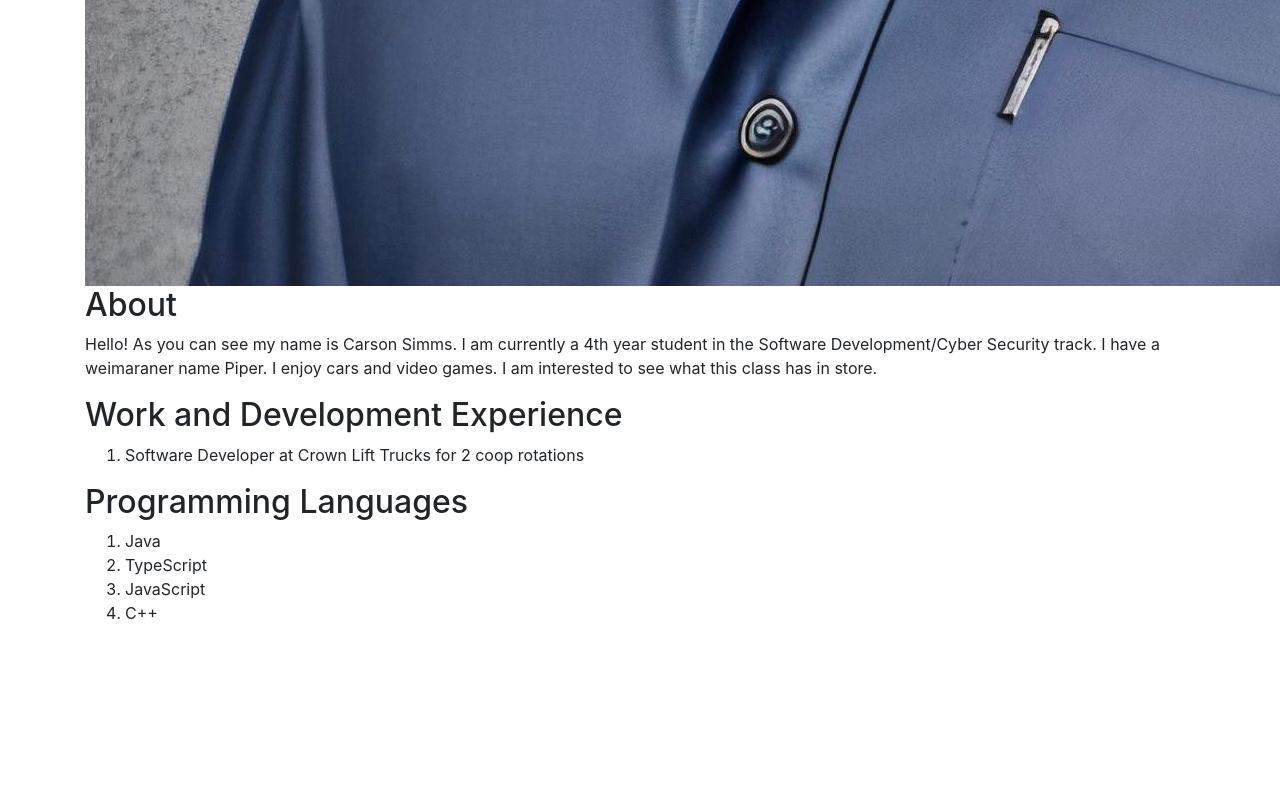
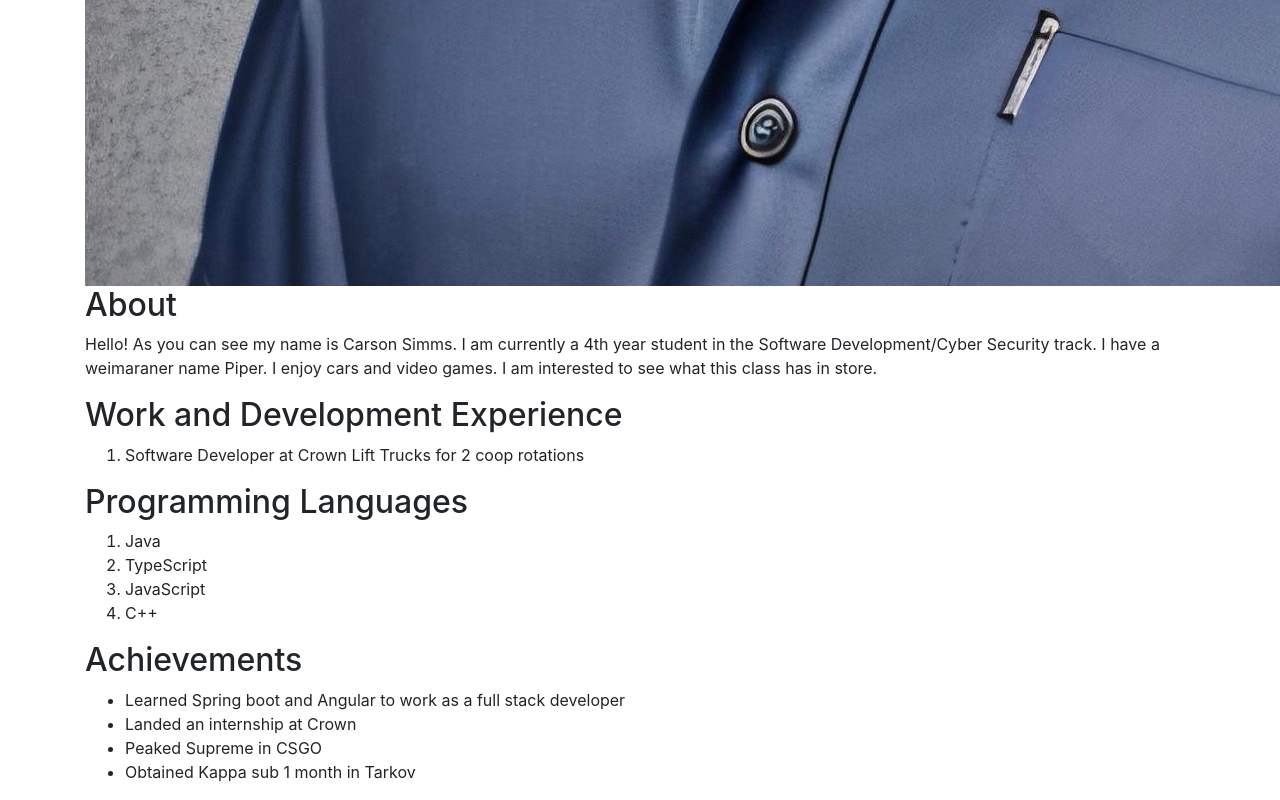
Before and after one commit to IT3049C-Lively-FA23/online-portfolio-Carson-Simms, a website: page index.html in a window 1280 px wide. Shown: the part 2578-3378 px from the top of the page. Before the commit the page ends 3219 px from the top, so only its background shows below. Drawn offline with nearby package versions, Linux system fonts and the light colour scheme.

Commit message:
added achievements section

```diff
--- a/index.html
+++ b/index.html
@@ -46,8 +46,16 @@
       </ol>
     </div>
 
+    <div class="section" id="achievements">
+      <h2>Achievements</h2>
+      <ul>
+        <li>Learned Spring boot and Angular to work as a full stack developer</li>
+        <li>Landed an internship at Crown</li>
+        <li>Peaked Supreme in CSGO</li>
+        <li>Obtained Kappa sub 1 month in Tarkov</li>
+      </ul>
+    </div>
 
-    <!-- WORK FROM INSIDE THIS CONTAINER-->
   </div>
 
   <script src="resources/scripts/index.js"></script>
```
